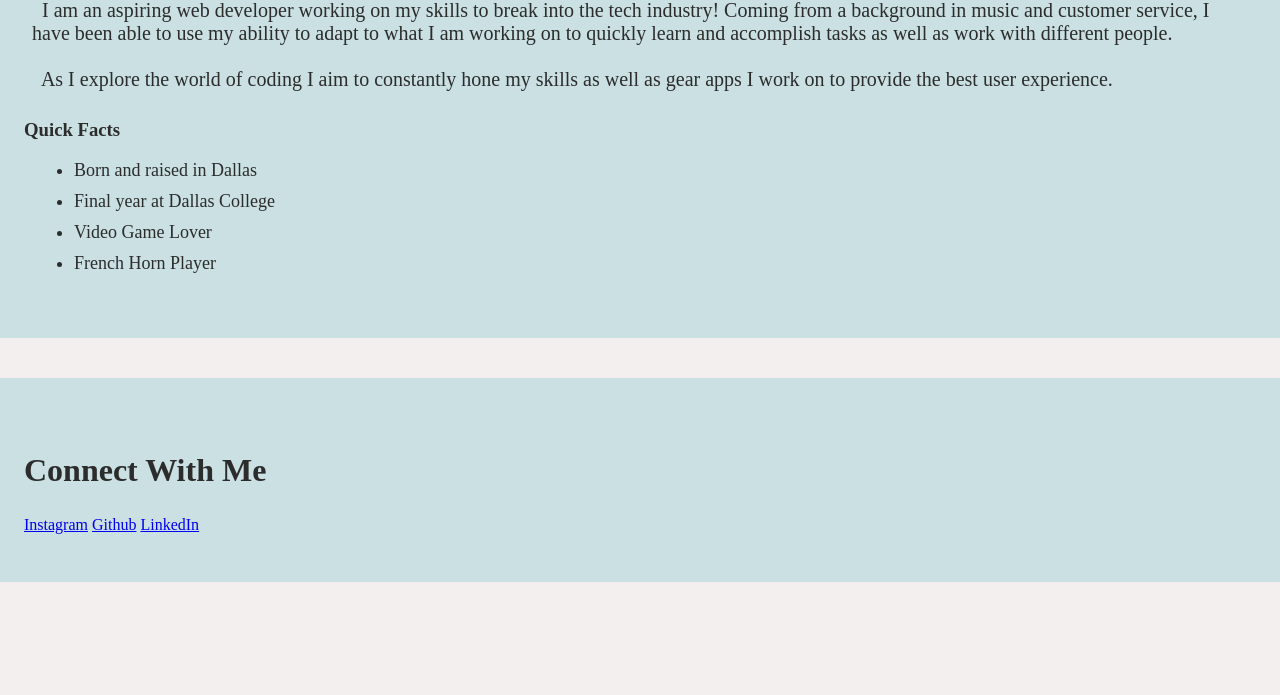
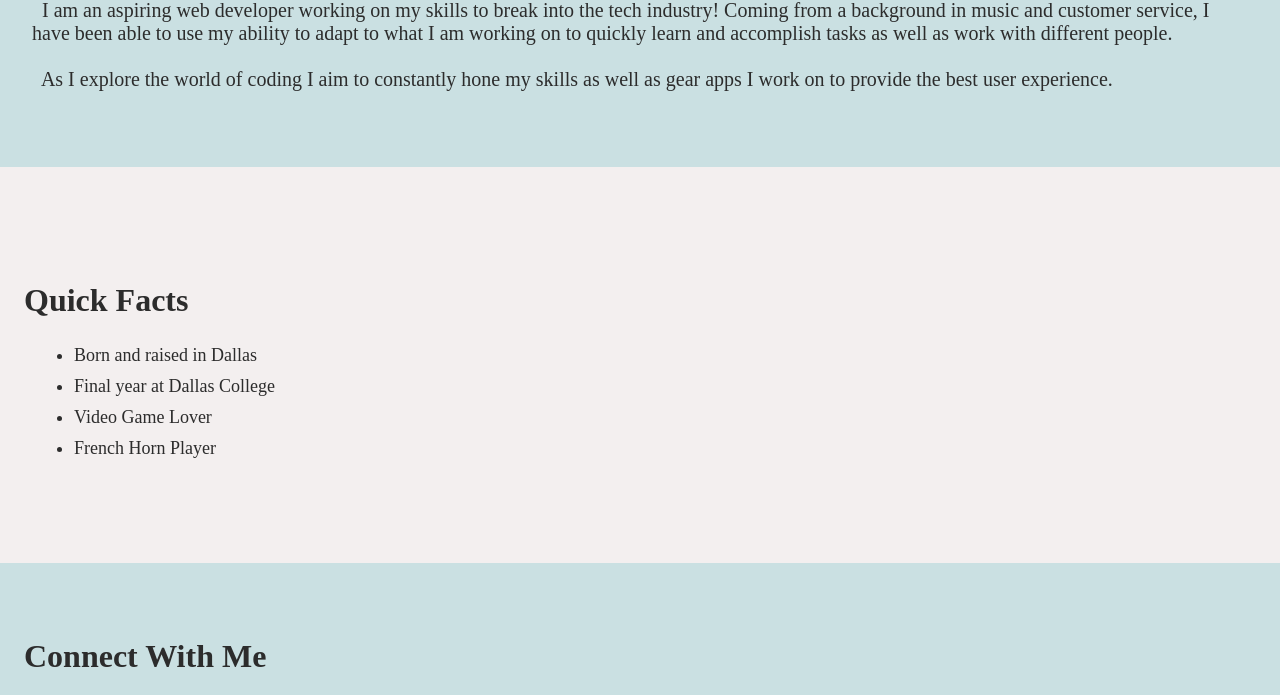
Before and after one commit to MarcmotenDC/landing-page, a plain HTML site: page index.html in a window 1280 px wide. Shown: the part 749-1444 px from the top of the page. Before the commit the page ends 1371 px from the top, so only its background shows below. Drawn offline with Linux system fonts and the light colour scheme.

Commit message:
Add icons and style facts

```diff
--- a/index.html
+++ b/index.html
@@ -12,7 +12,7 @@
         <h1 class="title">Marc Moten</h1>
         <p class="titleDesc">Aspiring Full-Stack Web Developer</p>
       </div>
-      <img src="images/MMotenii(23).jpg" width="300" />
+      <img class="marcImg" src="images/MMotenii(23).jpg" width="300" />
     </div>
     <div class="section" id="aboutMe">
       <h2 class="sectionTitle">About Me</h2>
@@ -28,23 +28,24 @@
           &nbsp As I explore the world of coding I aim to constantly hone my skills as
           well as gear apps I work on to provide the best user experience.
         </p>
-        <h3>Quick Facts</h3>
-        <ul class="facts">
+      </div>
+    </div>
+    <div class="sectionW">
+        <h2 class="sectionTitle">Quick Facts</h2>
+        <ul class="sectionContent Facts">
           <li>Born and raised in Dallas</li>
           <li>Final year at Dallas College</li>
           <li>Video Game Lover</li>
           <li>French Horn Player</li>
         </ul>
-      </div>
     </div>
     <div class="section">
       <h2 class="sectionTitle">Connect With Me</h2>
       <div class="sectionContent" id="socials">
-        <a href="#">Instagram</a>
-        <a href="#">Github</a>
-        <a href="#">LinkedIn</a>
+        <a href="#"><img src="icons/github.svg" alt="Github" width="50"></a>
+        <a href="#"><img src="icons/linkedin.svg" alt="LinkedIn" width="50"></a>
+        <a href="#"><img src="icons/envelope-solid.svg" alt="Email" width="50"></a>
       </div>
     </div>
-    <div></div>
   </body>
 </html>
--- a/style.css
+++ b/style.css
@@ -24,7 +24,7 @@ body {
     margin: 10px 0;
 }
 
-img {
+.marcImg {
     border-radius: 8px;
     box-shadow: 4px 4px 4px #acacac;
     border-color: #2c2c2c;
```
Also changed, not shown: icons/envelope-solid.svg (added), icons/github.svg (added), icons/linkedin.svg (added).
